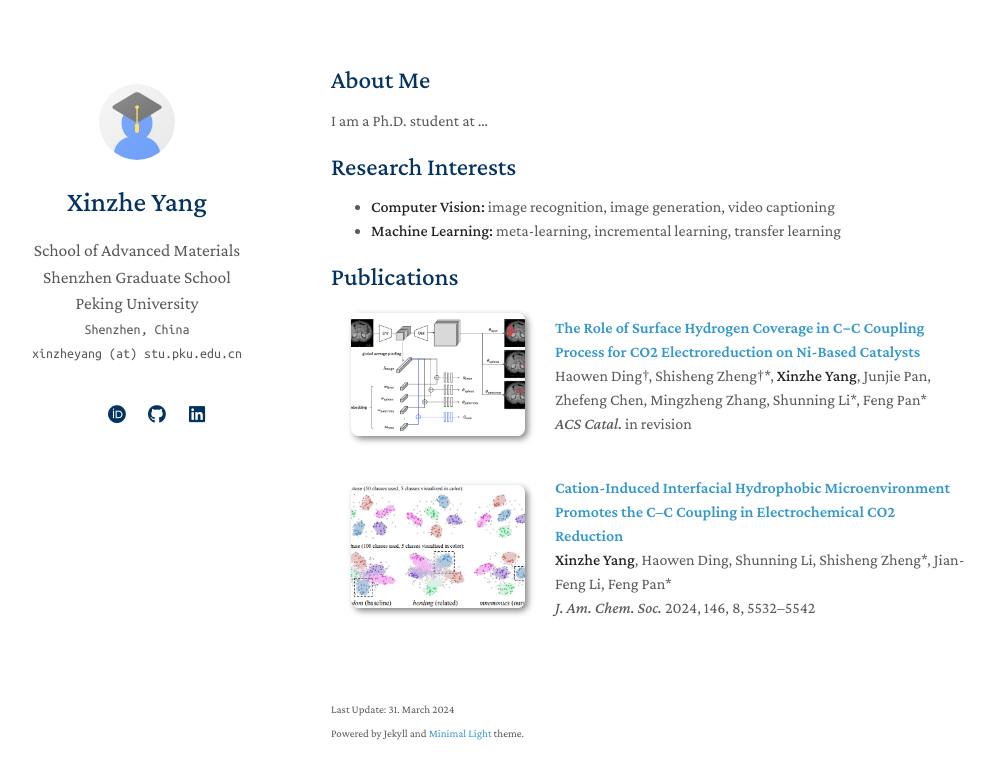
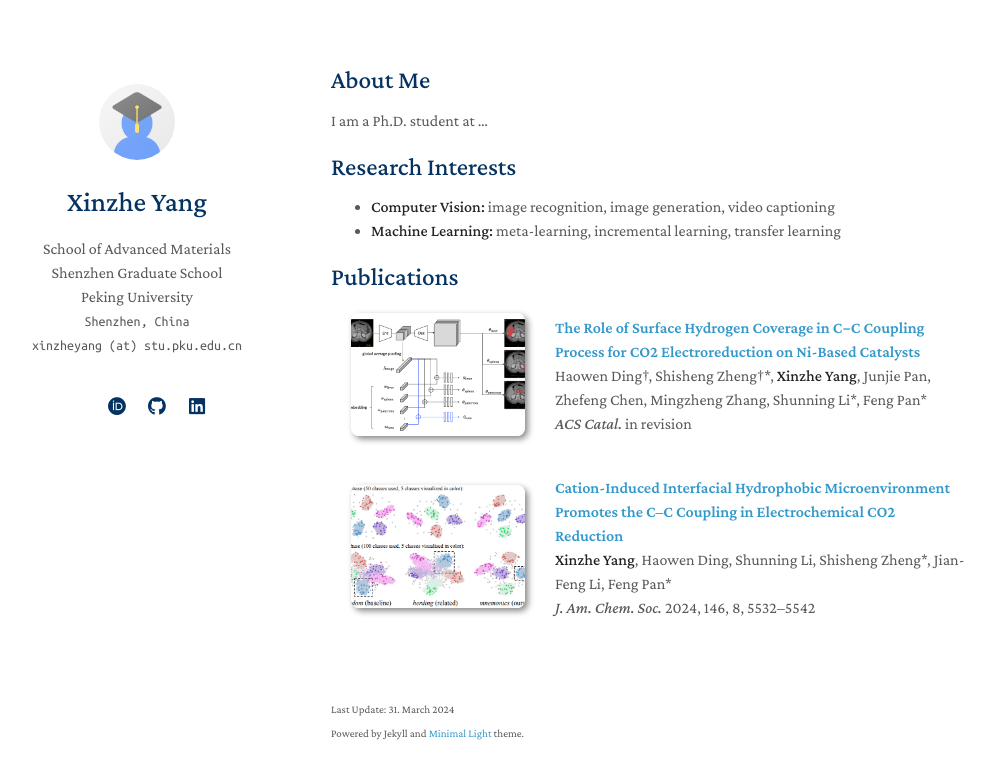
Before and after one commit to xzyang99/xzyang99.github.io, a Jekyll site: the page built from index.md, in a window 1280 px wide. Shown: the top 779 px of the page, without its empty margins (139-1134 px from the left). Built offline with Jekyll 4.4.1, drawn with Linux system fonts in a browser that asks for light colours; a style sheet for code colours, icons or effects is not loaded; our own code applies the rules of GitHub Pages for plain Markdown files.

Commit message:
Update homepage.html

```diff
--- a/_layouts/homepage.html
+++ b/_layouts/homepage.html
@@ -46,15 +46,15 @@
         <h1>{{ site.title }}</h1>
 
         {% if site.affiliation1 %}
-        <a href="{{ site.affiliation1_link }}" rel="noopener" style="font-size:1.10rem;"><autocolor>{{ site.affiliation1 }}</autocolor></a>
+        <a href="{{ site.affiliation1_link }}" rel="noopener"><autocolor>{{ site.affiliation1 }}</autocolor></a>
         <br>
         {% endif %}
         {% if site.affiliation2 %}
-        <a href="{{ site.affiliation2_link }}" rel="noopener" style="font-size:1.10rem;"><autocolor>{{ site.affiliation2 }}</autocolor></a>
+        <a href="{{ site.affiliation2_link }}" rel="noopener"><autocolor>{{ site.affiliation2 }}</autocolor></a>
         <br>
         {% endif %}
         {% if site.affiliation3 %}
-        <a href="{{ site.affiliation3_link }}" rel="noopener" style="font-size:1.10rem;"><autocolor>{{ site.affiliation3 }}</autocolor></a>
+        <a href="{{ site.affiliation3_link }}" rel="noopener"><autocolor>{{ site.affiliation3 }}</autocolor></a>
         <br>
         {% endif %}
         {% if site.location %}
```
